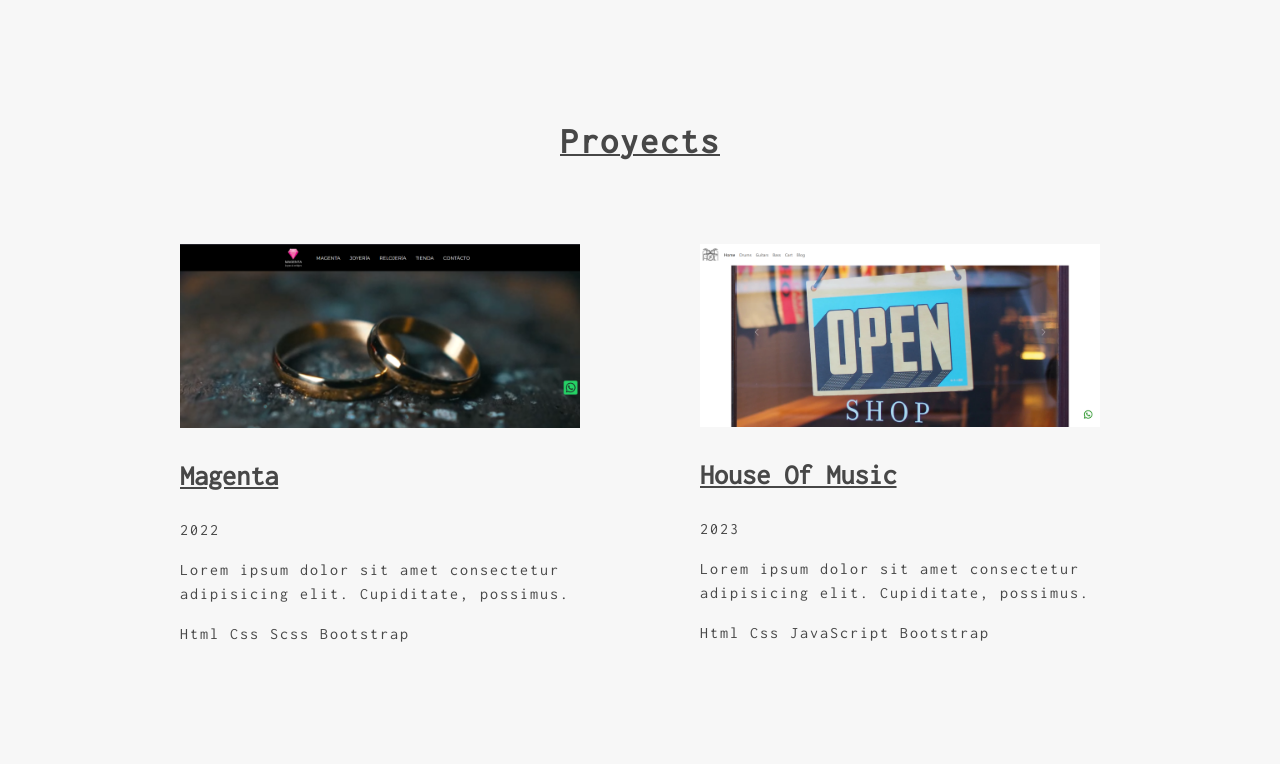
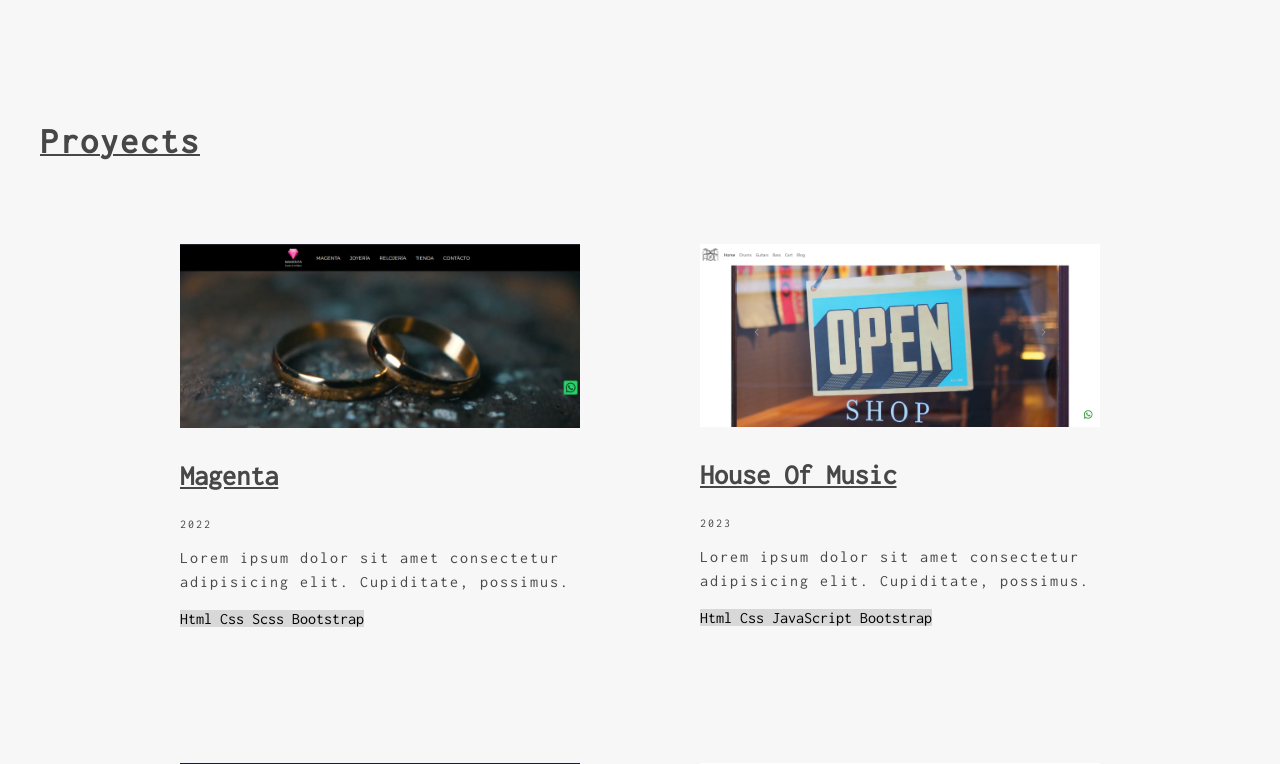
Before and after one commit to CristianMozetich/Portfolio, a React (Vite) app: page / in a window 1280 px wide. Shown: the part 720-1484 px from the top of the page. Built offline with nearby package versions, Linux system fonts and the light colour scheme.

Commit message:
mark proyects

```diff
--- a/src/Components/Proyects/Proyects.css
+++ b/src/Components/Proyects/Proyects.css
@@ -1,5 +1,5 @@
 .titulo_proyectos{
-    text-align: center;
+    text-align: left;
     font-size: 36px;
     text-decoration: underline 2px;
     color: #474747;
@@ -32,7 +32,7 @@
     text-align: start;
 }
 
-.tarjeta_proyectos p{
+.desc{
     font-size: 1rem;
     text-align: left;
     color: #474747;
@@ -41,6 +41,21 @@
     line-height: 1.5;
 }
 
+.year{
+    font-size: 0.75em;
+    text-align: left;
+    color: #474747;
+    letter-spacing: 0.125rem;
+}
+
+.tech{
+    text-align: left;
+}
+
+.tech mark{
+    background-color: #D8D8D8;
+}
+
 .tarjeta_proyectos img {
     width: 400px;
 }
--- a/src/Components/Proyects/Proyects.jsx
+++ b/src/Components/Proyects/Proyects.jsx
@@ -12,9 +12,9 @@ const Proyects = () => {
           <div className='tarjeta_proyectos' key={proyecto.id}>
             <img src={proyecto.img} alt={proyecto.name} />
             <a href={proyecto.web} target='_blank'><h3>{proyecto.name}</h3></a>
-            <p>{proyecto.year}</p>
-            <p>{proyecto.desc}</p>
-            <p>{proyecto.tech}</p>
+            <p className='year'>{proyecto.year}</p>
+            <p className='desc'>{proyecto.desc}</p>
+            <p className='tech'><mark>{proyecto.tech}</mark></p>
           </div>
         ))}
     </div>
```
